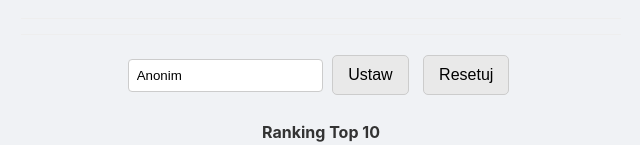
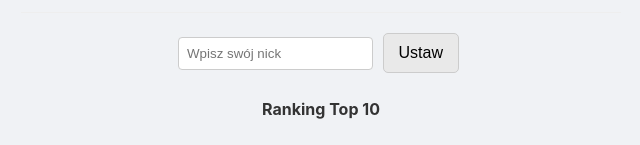
Before and after one commit to Megahackerboss/sekstarnews, a plain HTML site: page clicker.html in a window 1280 px wide. Shown: the part 370-515 px from the top of the page, without its empty margins (319-959 px from the left). Drawn offline with Linux system fonts and the light colour scheme; no server answers.

Commit message:
Update clicker.html

```diff
--- a/clicker.html
+++ b/clicker.html
@@ -79,7 +79,7 @@
 
         <input id="nickname-input" placeholder="Wpisz swój nick">
         <button id="set-nickname-btn">Ustaw</button>
-        <button id="reset-btn">Resetuj</button>
+
 
         <h4>Ranking Top 10</h4>
         <div id="leaderboard"> <ol id="leaderboard-list"></ol> </div>
```
